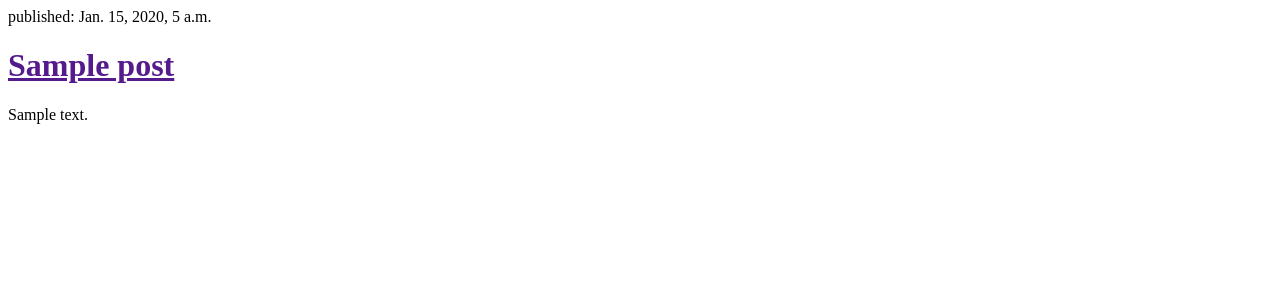
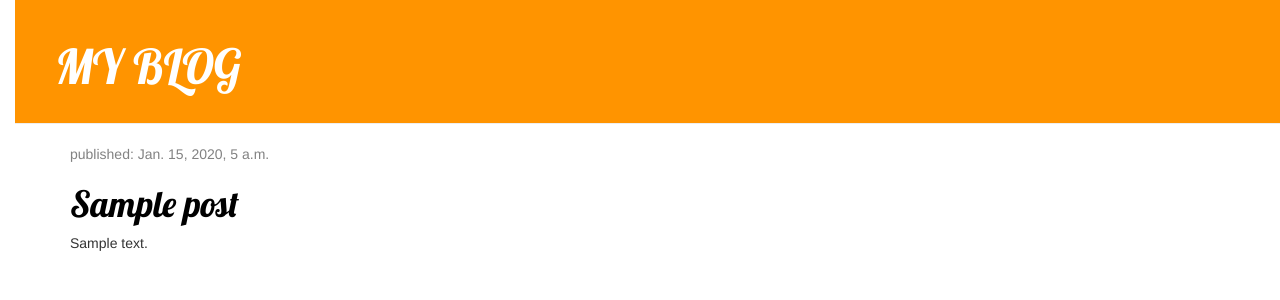
Before and after one commit to zenverak/test_site, a Django app: template blog/templates/blog/post_list.html in a window 1280 px wide. Shown: the top 300 px of the page. Run offline with Django 3.2, Linux system fonts and the light colour scheme; the template is opened without the code that fills it: values that come from a table or form of the project are taken from there, others are empty; tables that the repository leaves empty hold one stand-in row (values such as "Sample post"); parts of the project's set-up code (start-up, migrations or seed data) failed here and were passed over; some libraries are stand-ins or nearby versions.

Commit message:
Made website prettier

```diff
--- /dev/null
+++ b/blog/static/css/blog.css
@@ -0,0 +1,56 @@
+h1 a {
+    color: #FCA205;
+    font-family: 'Lobster';
+}
+
+body {
+
+    padding-left: 15px;
+}
+
+.page-header {
+    background-color: #ff9400;
+    margin-top: 0;
+    padding: 20px 20px 20px 40px;
+}
+
+.page-header h1, .page-header h1 a, .page-header h1 a:visited, .page-header h1 a:active {
+    color: #ffffff;
+    font-size: 36pt;
+    text-decoration: none;
+}
+
+.content {
+    margin-left: 40px;
+}
+
+h1, h2, h3, h4 {
+    font-family: 'Lobster', cursive;
+}
+
+.date {
+    color: #828282;
+}
+
+.save {
+    float: right;
+}
+
+.post-form textarea, .post-form input {
+    width: 100%;
+}
+
+.top-menu, .top-menu:hover, .top-menu:visited {
+    color: #ffffff;
+    float: right;
+    font-size: 26pt;
+    margin-right: 20px;
+}
+
+.post {
+    margin-bottom: 70px;
+}
+
+.post h1 a, .post h1 a:visited {
+    color: #000000;
+}
--- a/blog/templates/blog/post_list.html
+++ b/blog/templates/blog/post_list.html
@@ -1,14 +1,30 @@
+{% load staticfiles %}
 <html>
     <head>
+        <link rel="stylesheet" href="//maxcdn.bootstrapcdn.com/bootstrap/3.2.0/css/bootstrap.min.css">
+        <link rel="stylesheet" href="//maxcdn.bootstrapcdn.com/bootstrap/3.2.0/css/bootstrap-theme.min.css">
         <title>My Blog </title>
+        <link rel='stylesheet' href="{% static 'css/blog.css' %}">
+        <link href="//fonts.googleapis.com/css?family=Lobster&subset=latin,latin-ext" rel="stylesheet" type="text/css">
     </head>
     <body>
-{% for post in posts %}
-    <div>
-        <p>published: {{ post.published_date }}</p>
-        <h1><a href="">{{ post.title }}</a></h1>
-        <p>{{ post.text|linebreaksbr }}</p>
+        <div class="page-header">
+            <h1><a href="/"> MY BLOG</a></h1>
+        </div>
+<div class="content container">
+    <div class="row">
+        <div class="col-md-8">
+            {% for post in posts %}
+                <div class="post">
+                    <div class="date">
+                        <p>published: {{ post.published_date }}</p>
+                    </div>
+                    <h1><a href="">{{ post.title }}</a></h1>
+                    <p>{{ post.text|linebreaksbr }}</p>
+                </div>
+            {% endfor %}
+        </div>
     </div>
-{% endfor %}
+</div>
     </body>
 </html>
```
